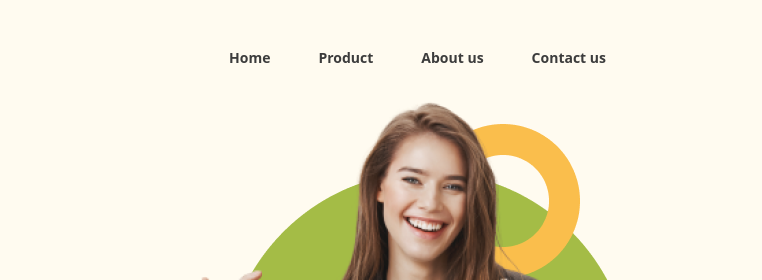
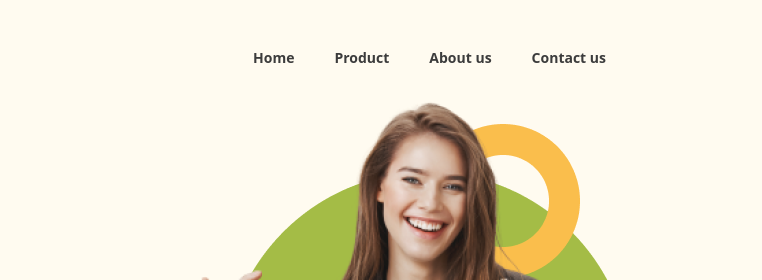
Before and after one commit to Shakil633/penguin-fashion-with-tailwind, a plain HTML site: page index.html in a window 1280 px wide. Shown: the top 280 px of the page, 518-1280 px from the left. Drawn offline with nearby package versions, Linux system fonts and the light colour scheme.

Commit message:
added all part

```diff
--- a/index.html
+++ b/index.html
@@ -65,7 +65,7 @@
           </div>
           <div class="navbar-end hidden lg:flex">
             <ul
-              class="menu menu-horizontal px-1 text-[#3C3C3C] gap-4 font-semibold"
+              class="menu menu-horizontal px-1 text-[#3C3C3C] gap-2 font-semibold"
             >
               <li><a>Home</a></li>
               <li><a>Product</a></li>
```
